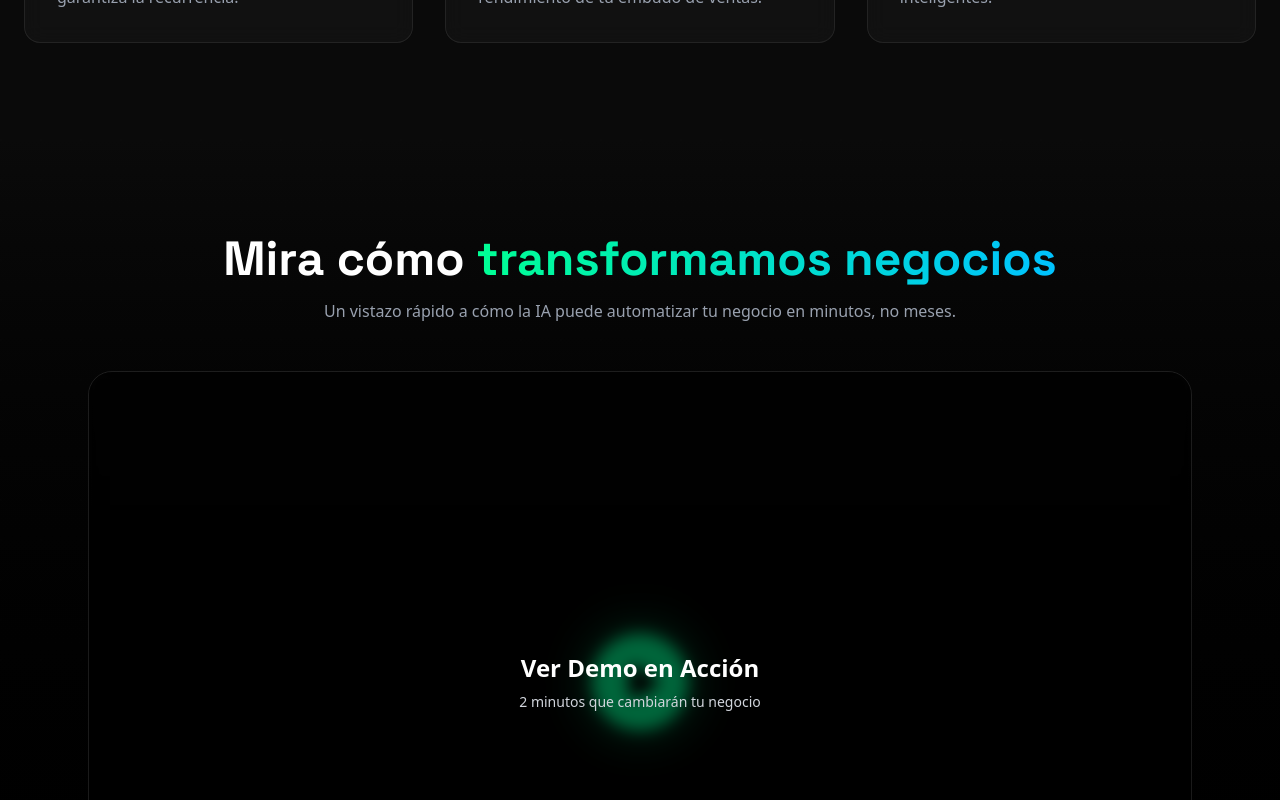
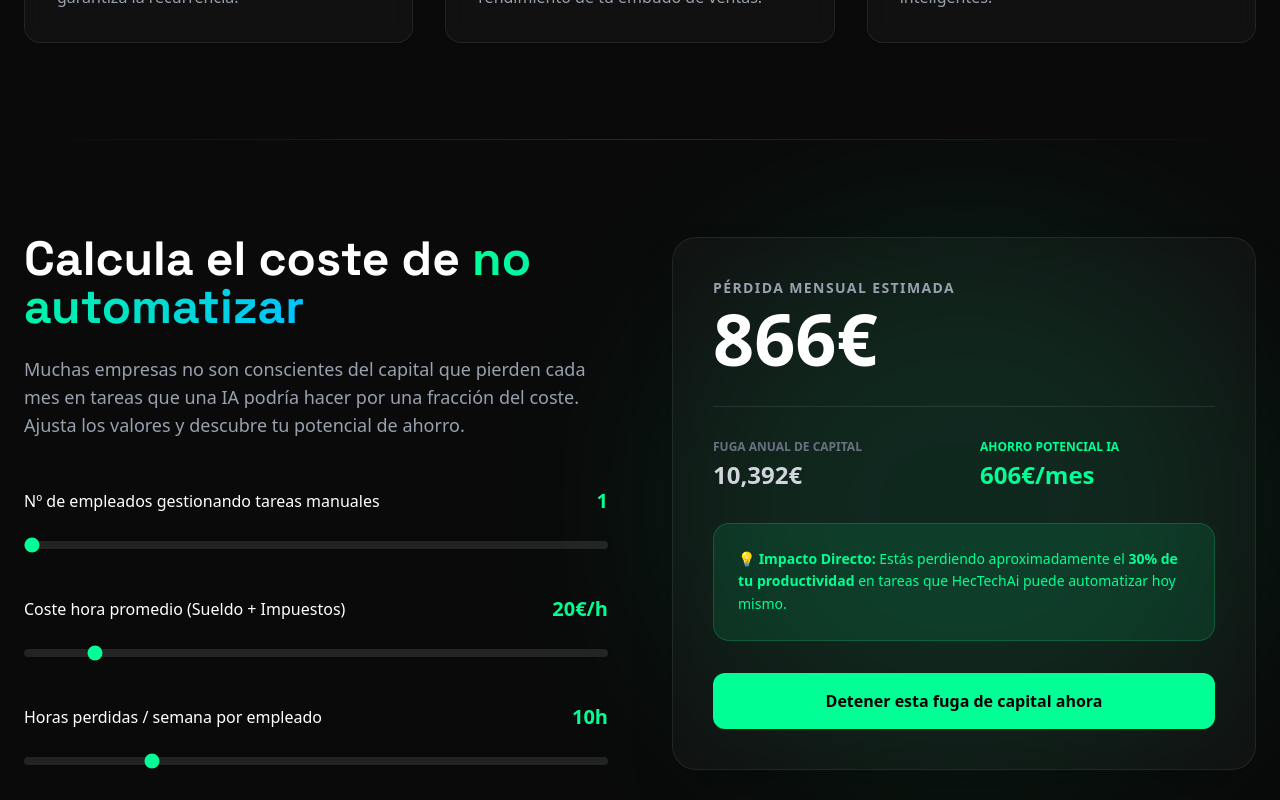
Before and after one commit to iahectorbarberasanchez-collab/hectech-agencia, a Next.js app: page / in a window 1280 px wide. Shown: the part 1660-2460 px from the top of the page. Built offline with nearby package versions, Linux system fonts and the light colour scheme; no server answers.

Commit message:
Reordered website sections for better sales narrative

```diff
--- a/src/app/page.tsx
+++ b/src/app/page.tsx
@@ -1016,13 +1016,13 @@ export default function Home() {
       <Navbar />
       <Hero />
       <Benefits />
+      <ROICalculator />
       <VideoDemo />
       <DemoShowcase />
       <SmartAudit />
       <Services />
       <Process />
       <AboutUs />
-      <ROICalculator />
       <FAQ />
 
       {/* Contact Section reused from previous implementation but styled to match new theme */}
```
